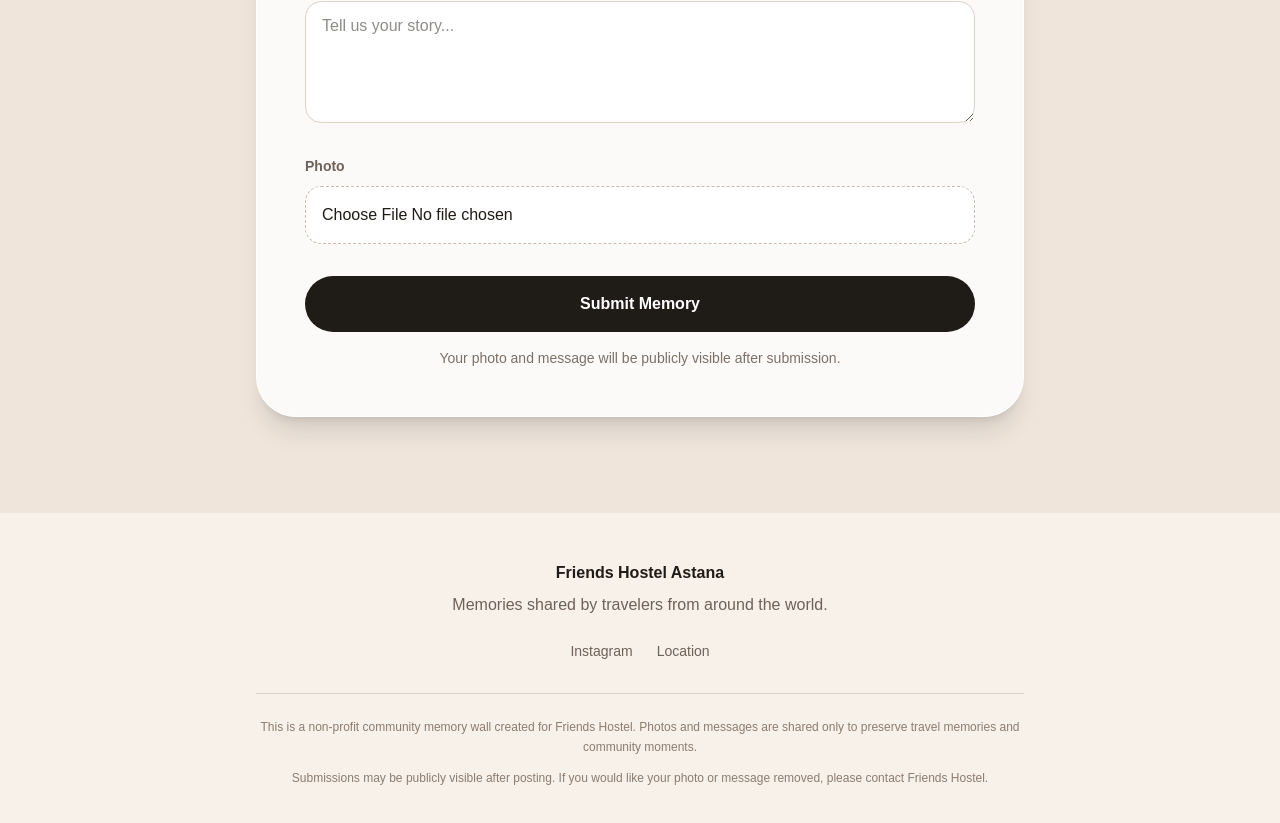
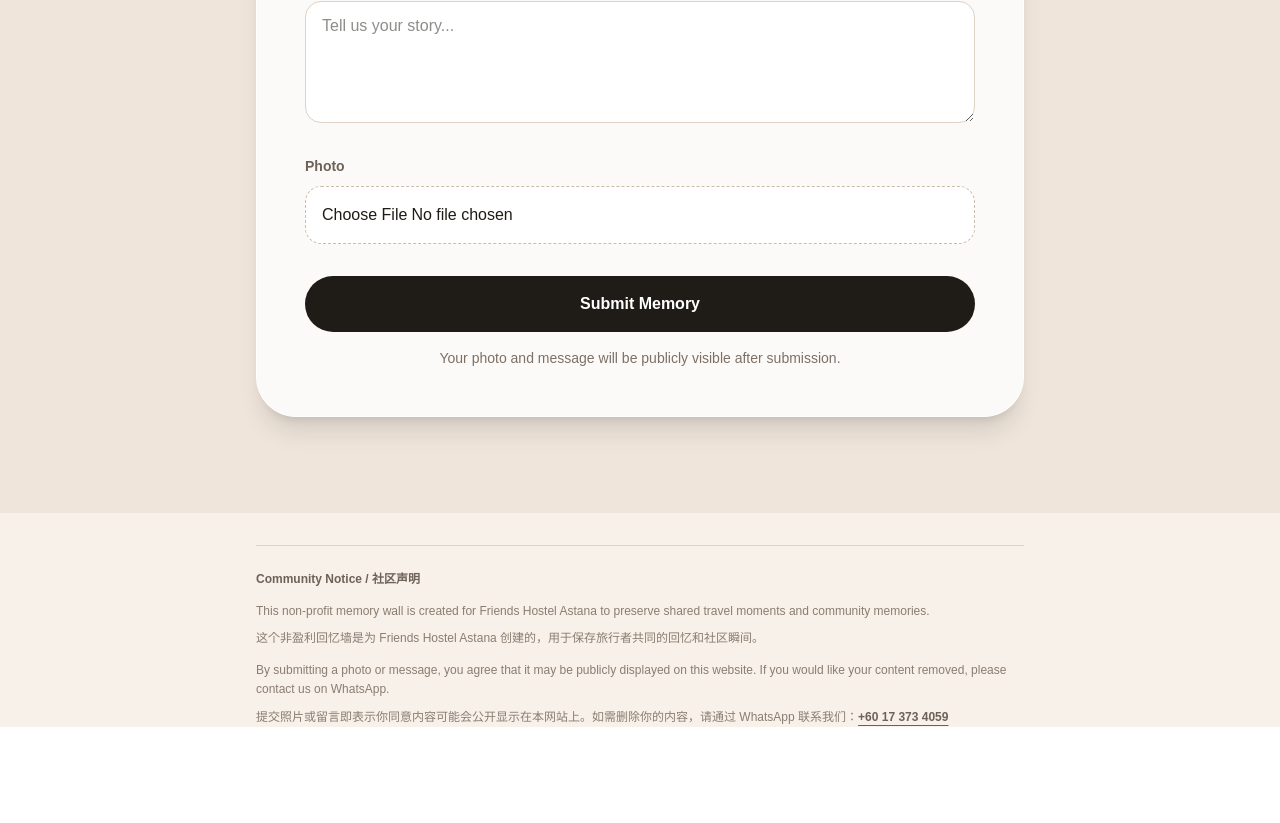
Before and after one commit to AERDENG7/friends-hostel-memory-wall, a Next.js app: page / in a window 1280 px wide. Shown: the part 1716-2539 px from the top of the page. After the commit the page ends 2443 px from the top, so only its background shows below. Built offline with nearby package versions, Linux system fonts and the light colour scheme; no server answers; the database is empty.

Commit message:
Update community notice

```diff
--- a/app/page.tsx
+++ b/app/page.tsx
@@ -306,48 +306,36 @@ setNotice("Thank you. Your memory has been shared on the wall.");
         </div>
       </section>
 
-     <footer className="px-6 py-12 text-center text-[#6e6258]">
-  <p className="font-semibold text-[#1f1b16]">Friends Hostel Astana</p>
+    <div className="mx-auto mt-8 max-w-3xl border-t border-[#ded2c6] pt-6 text-xs leading-relaxed text-[#8b7d70]">
+  <p className="font-semibold text-[#6e6258]">Community Notice / 社区声明</p>
+
+  <p className="mt-3">
+    This non-profit memory wall is created for Friends Hostel Astana to
+    preserve shared travel moments and community memories.
+  </p>
 
   <p className="mt-2">
-    Memories shared by travelers from around the world.
+    这个非盈利回忆墙是为 Friends Hostel Astana 创建的，用于保存旅行者共同的回忆和社区瞬间。
   </p>
 
-  <div className="mt-6 flex flex-col items-center justify-center gap-3 text-sm sm:flex-row sm:gap-6">
+  <p className="mt-3">
+    By submitting a photo or message, you agree that it may be publicly
+    displayed on this website. If you would like your content removed, please
+    contact us on WhatsApp.
+  </p>
+
+  <p className="mt-2">
+    提交照片或留言即表示你同意内容可能会公开显示在本网站上。如需删除你的内容，请通过 WhatsApp 联系我们：
     <a
-      href="https://www.instagram.com/friends_hostel_astana/"
+      href="https://wa.me/60173734059"
       target="_blank"
       rel="noopener noreferrer"
-      className="hover:text-[#1f1b16] transition"
+      className="font-semibold text-[#6e6258] underline underline-offset-4 hover:text-[#1f1b16]"
     >
-      Instagram
+      +60 17 373 4059
     </a>
-
-    <a
-      href="https://www.google.com/maps/search/Friends+Hostel+Astana"
-      target="_blank"
-      rel="noopener noreferrer"
-      className="hover:text-[#1f1b16] transition"
-    >
-      Location
-    </a>
-
-
-  </div>
-
-  <div className="mx-auto mt-8 max-w-3xl border-t border-[#ded2c6] pt-6 text-xs leading-relaxed text-[#8b7d70]">
-    <p>
-      This is a non-profit community memory wall created for Friends Hostel.
-      Photos and messages are shared only to preserve travel memories and
-      community moments.
-    </p>
-
-    <p className="mt-3">
-      Submissions may be publicly visible after posting. If you would like your
-      photo or message removed, please contact Friends Hostel.
-    </p>
-  </div>
-</footer>
+  </p>
+</div>
     </main>
   );
 }
```
